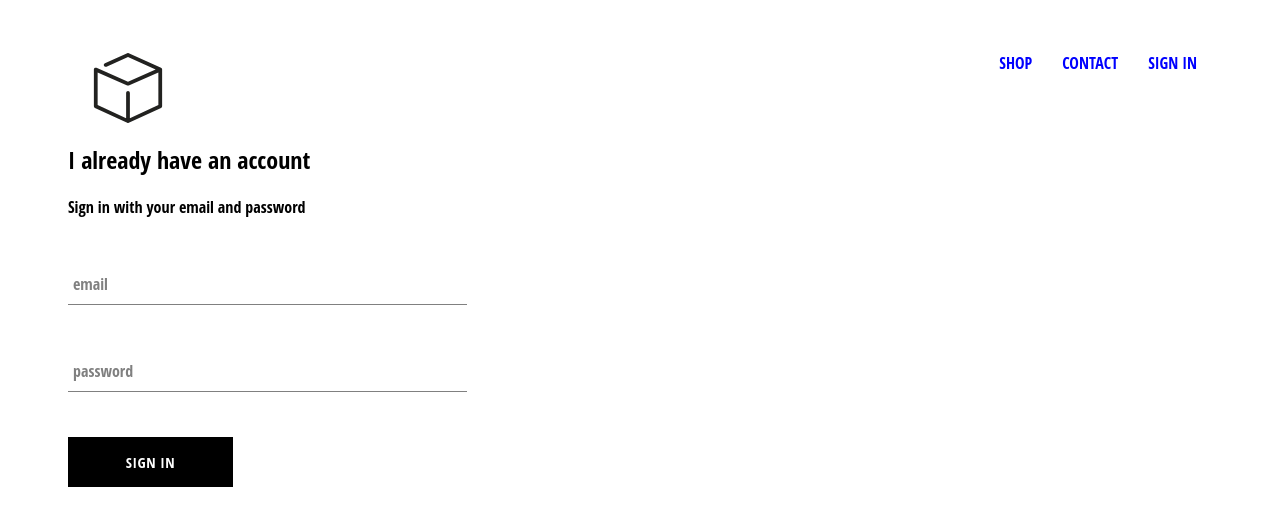
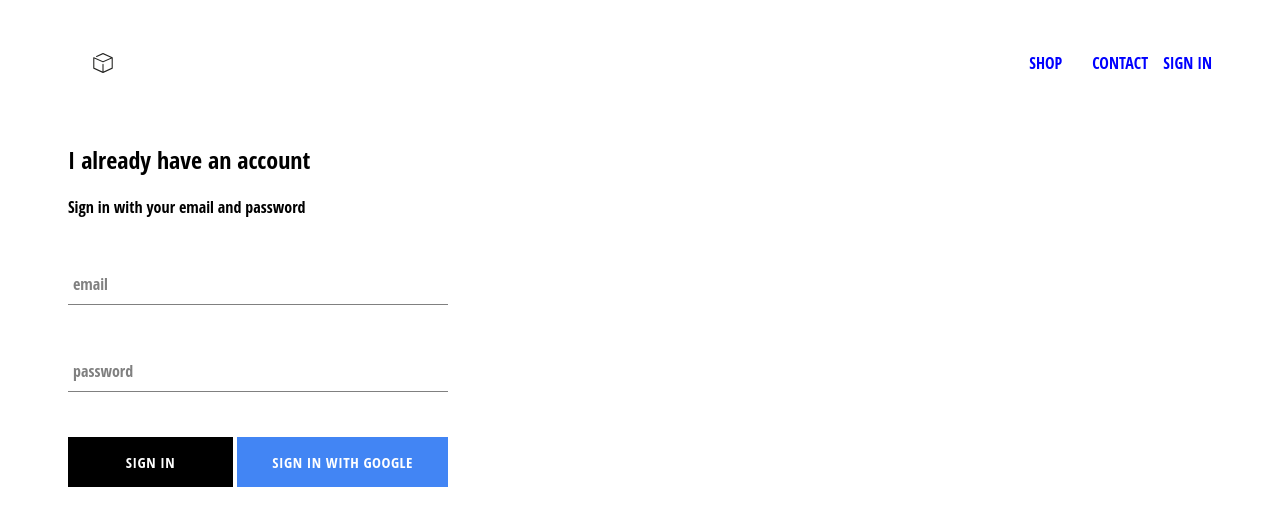
Before and after one commit to lokeam/eCommerce, a React (Create React App) app: page /signin in a window 1280 px wide. Shown: the top 526 px of the page. Built offline with nearby package versions, Linux system fonts and the light colour scheme; no server answers.

Commit message:
feat: implemented firebase, created sign-in component and oauth signin with google

```diff
--- a/package.json
+++ b/package.json
@@ -6,6 +6,7 @@
     "@testing-library/jest-dom": "^4.2.4",
     "@testing-library/react": "^9.3.2",
     "@testing-library/user-event": "^7.1.2",
+    "firebase": "^7.6.0",
     "node-sass": "^4.13.0",
     "react": "^16.12.0",
     "react-dom": "^16.12.0",
--- a/src/App.css
+++ b/src/App.css
@@ -7,3 +7,7 @@
   text-decoration: none;
   color: blue;
 }
+
+* {
+  box-sizing: border-box;
+}
--- a/src/App.js
+++ b/src/App.js
@@ -5,11 +5,35 @@
 import HomePage from './pages/homepage/homepage.component';
 import ShopPage from './pages/shop/shop.component';
 import LogInPage from './pages/login/login-page.component';
+import { auth } from './firebase/firebase.utils';
 
-function App() {
+class App extends React.Component {
+  constructor() {
+    super();
+
+    this.state = {
+      currentUser: null
+    }
+  }
+
+  unsubscribeFromAuth = null
+
+  componentDidMount() {
+    this.unsubscribeFromAuth = auth.onAuthStateChanged( user => {
+      this.setState({ currentUser: user});
+
+      console.log(user);
+    });
+  }
+
+  componentWillUnmount() {
+    this.unsubscribeFromAuth();
+  }
+
+  render() {
     return (
       <div className="App">
-      <Navigation />
+        <Navigation currentUser={ this.state.currentUser }/>
         <Switch>
           <Route exact path='/' component={ HomePage } />
           <Route exact path='/shop' component={ ShopPage } />
@@ -18,5 +42,6 @@
       </div>
     );
   }
+}
 
 export default App;
--- a/src/components/cta-btn/cta-btn.component.jsx
+++ b/src/components/cta-btn/cta-btn.component.jsx
@@ -1,8 +1,11 @@
 import React from 'react';
 import styles from './cta-btn.styles.scss';
 
-const CTABtn = ( {children, ...otherProps} ) => (
-  <button className="ctabtn" {...otherProps}>
+const CTABtn = ({ children, isGoogleSignIn, ...otherProps }) => (
+  <button
+    className={`${isGoogleSignIn ? 'google-sign-in' : ''} ctabtn`}
+    {...otherProps}
+  >
     {children}
   </button>
 );
--- a/src/components/cta-btn/cta-btn.styles.scss
+++ b/src/components/cta-btn/cta-btn.styles.scss
@@ -19,4 +19,14 @@
     color: black;
     border: 1px solid black;
   }
+
+  &.google-sign-in {
+    background-color: #4285f4;
+    color:#fff;
+
+    &.hover {
+      background-color: #357ae8;
+      border: none;
+    }
+  }
 }
--- a/src/components/navigation/navigation.component.jsx
+++ b/src/components/navigation/navigation.component.jsx
@@ -2,9 +2,11 @@
 import { ReactComponent as Logo } from '../../static/svg/logo.svg';
 import { Link } from 'react-router-dom';
 
+import { auth } from '../../firebase/firebase.utils';
+
 import styles from './navigation.styles.scss';
 
-const Navigation = () => (
+const Navigation = ({ currentUser }) => (
   <div className='nav'>
     <Link to='/' className='logo__wrapper' to='/'>
       <Logo className='logo' />
@@ -16,9 +18,14 @@
       <Link to='/contact' className='nav__linkWrapper'>
         contact
       </Link>
-      <Link to='/signin' className='nav__linkWrapper'>
-        sign in
-      </Link>
+
+      { currentUser ?
+        <div className='nav_linkWrappper'
+             onClick={ () => auth.signOut() }>Sign out</div>
+        :
+        <Link className='nav_linkWrappper'
+              to='/signin'>Sign In</Link> }
+
     </div>
   </div>
 );
--- a/src/components/navigation/navigation.styles.scss
+++ b/src/components/navigation/navigation.styles.scss
@@ -23,4 +23,8 @@
     text-transform: uppercase;
     padding: 10px 15px;
   }
+
+  a {
+    text-transform: uppercase;
+  }
 }
--- a/src/components/sign-in/sign-in.component.jsx
+++ b/src/components/sign-in/sign-in.component.jsx
@@ -2,6 +2,7 @@
 import FormInput from '../form-input/form-input.component';
 import CTABtn from '../cta-btn/cta-btn.component';
 import styles from './sign-in.styles.scss';
+import { signInWithGoogle } from '../../firebase/firebase.utils';
 
 class SignIn extends React.Component {
   constructor(props) {
@@ -48,8 +49,10 @@
                      value={ this.state.password }
                      handleChange={ this._handleChange }
                      required/>
-
-          <CTABtn type="submit">Sign In</CTABtn>
+          <div className="buttons">
+            <CTABtn type="submit">Sign In</CTABtn>
+            <CTABtn onClick={ signInWithGoogle } isGoogleSignIn>Sign In with Google</CTABtn>
+          </div>
         </form>
       </div>
     );
--- a/src/components/sign-in/sign-in.styles.scss
+++ b/src/components/sign-in/sign-in.styles.scss
@@ -1,9 +1,14 @@
 .signin {
-  width: 30vw;
+  width: 380px;
   display: flex;
   flex-direction: column;
 
   .title {
     margin: 10px 0;
   }
+
+  .buttons {
+    display: flex;
+    justify-content: space-between;
+  }
 }
--- /dev/null
+++ b/src/firebase/firebase.utils.js
@@ -0,0 +1,15 @@
+import firebase from 'firebase/app';
+import FIREBASE_CONFIG from './firebase.config.js';
+import 'firebase/firestore';
+import 'firebase/auth';
+
+firebase.initializeApp(FIREBASE_CONFIG);
+
+export const auth = firebase.auth();
+export const firestore = firebase.firestore();
+
+const provider = new firebase.auth.GoogleAuthProvider();
+provider.setCustomParameters( { prompt: 'select_account'});
+export const signInWithGoogle = () => auth.signInWithPopup(provider);
+
+export default firebase;
```
Also changed, not shown: 1 other file (tests, documents, lock files or other folders). Lines whose indentation alone changed are shown as unchanged.
